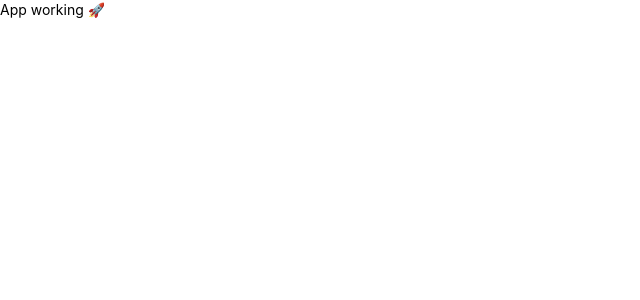
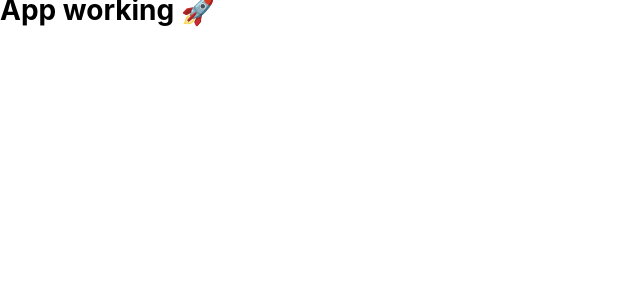
Before and after one commit to Ibcs16/reddit-client, a React (Create React App) app: page / in a window 1280 px wide. Shown: the top 300 px of the page, without its empty margins (0-640 px from the left). Built offline with nearby package versions, Linux system fonts and the light colour scheme.

Commit message:
test jest integration

```diff
--- a/src/App.tsx
+++ b/src/App.tsx
@@ -7,7 +7,7 @@ const App = () => {
   return (
     <ThemeProvider theme={defaultTheme}>
       <GlobalStyles />
-      App working 🚀
+      <h1>App working 🚀</h1>
     </ThemeProvider>
   );
 };
```
Also changed, not shown: 1 other file (tests, documents, lock files or other folders).
